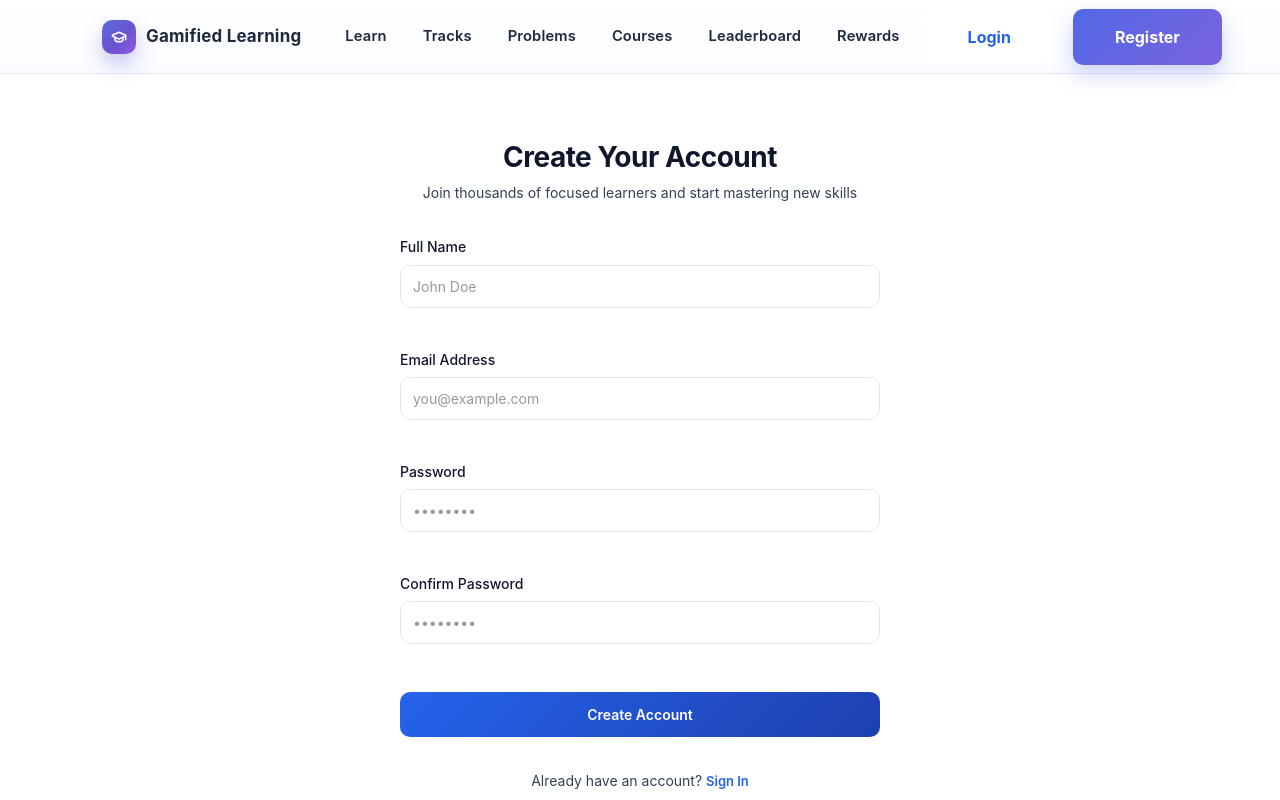
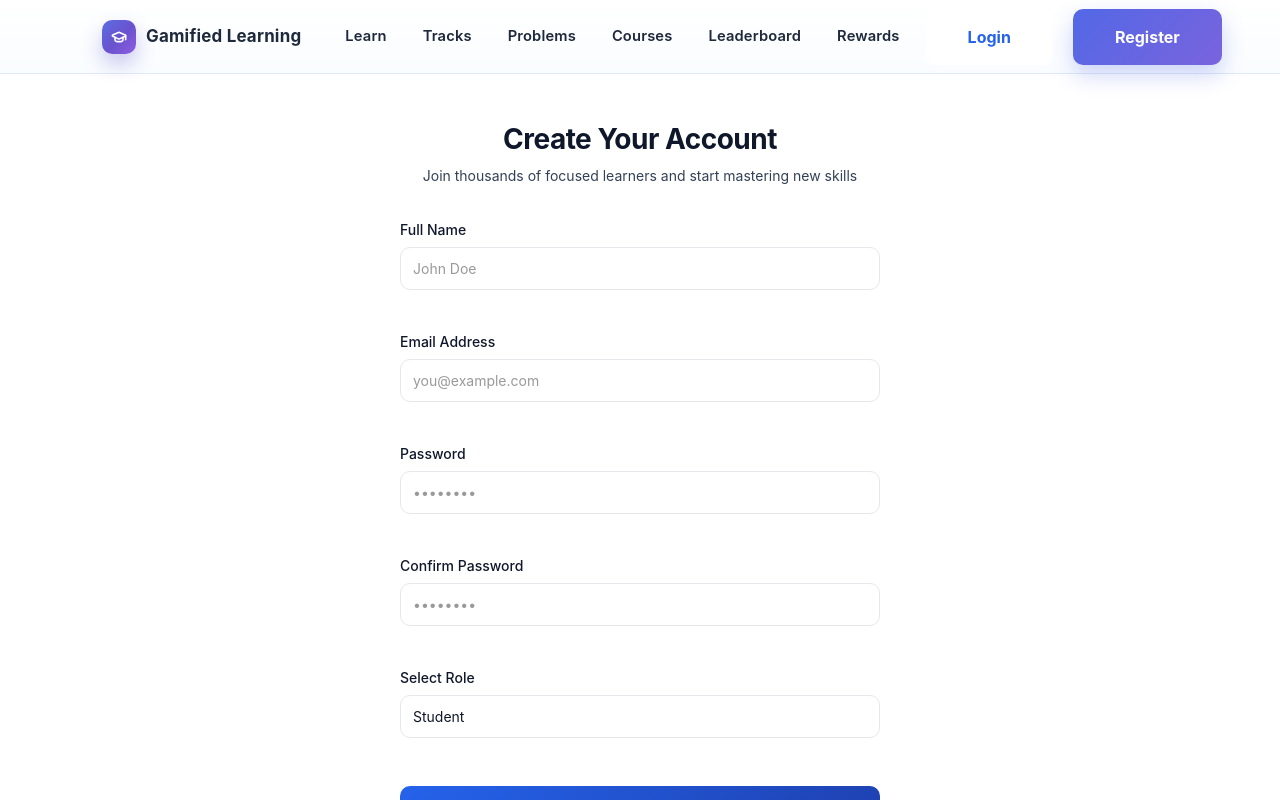
Before and after one commit to nikhil1724/Gamified-Learning, a React (Create React App) app in the folder frontend/: page /register in a window 1280 px wide. Shown: the top 800 px of the page. Built offline with nearby package versions, Linux system fonts and the light colour scheme; no server answers.

Commit message:
Add role dropdown and persist signup role via OTP flow

```diff
--- a/frontend/src/pages/Register.jsx
+++ b/frontend/src/pages/Register.jsx
@@ -17,6 +17,7 @@ const Register = () => {
     email: "",
     password: "",
     confirmPassword: "",
+    role: "student",
   });
   const [error, setError] = useState("");
   const [isSubmitting, setIsSubmitting] = useState(false);
@@ -59,7 +60,7 @@ const Register = () => {
     setError("");
     setSubmitAttempted(true);
 
-    if (!formData.name || !formData.email || !formData.password) {
+    if (!formData.name || !formData.email || !formData.password || !formData.role) {
       setError("Please fill out all fields.");
       return;
     }
@@ -75,6 +76,7 @@ const Register = () => {
         name: formData.name,
         email: formData.email,
         password: formData.password,
+        role: formData.role,
       });
       if (response?.data?.requires_otp) {
         navigate(`/verify-otp?email=${encodeURIComponent(response.data.email || formData.email)}`, {
@@ -130,6 +132,7 @@ const Register = () => {
           : formData.confirmPassword && formData.password !== formData.confirmPassword
           ? "Passwords do not match."
           : "",
+      role: submitAttempted && !formData.role ? "Please select a role." : "",
     }),
     [formData, submitAttempted]
   );
@@ -242,6 +245,27 @@ const Register = () => {
           ) : null}
         </div>
 
+        <div className="form-group">
+          <label className="form-label" htmlFor="role">
+            Select Role
+          </label>
+          <select
+            id="role"
+            name="role"
+            className="form-control"
+            value={formData.role}
+            onChange={handleChange}
+            required
+          >
+            <option value="student">Student</option>
+            <option value="teacher">Teacher</option>
+          </select>
+
+          {inlineErrors.role ? (
+            <div className="text-danger small mt-1">{inlineErrors.role}</div>
+          ) : null}
+        </div>
+
         {error ? (
           <div className="alert alert-danger mb-3" role="alert">
             {error}
```
Also changed, not shown: 1 other file (tests, documents, lock files or other folders).
